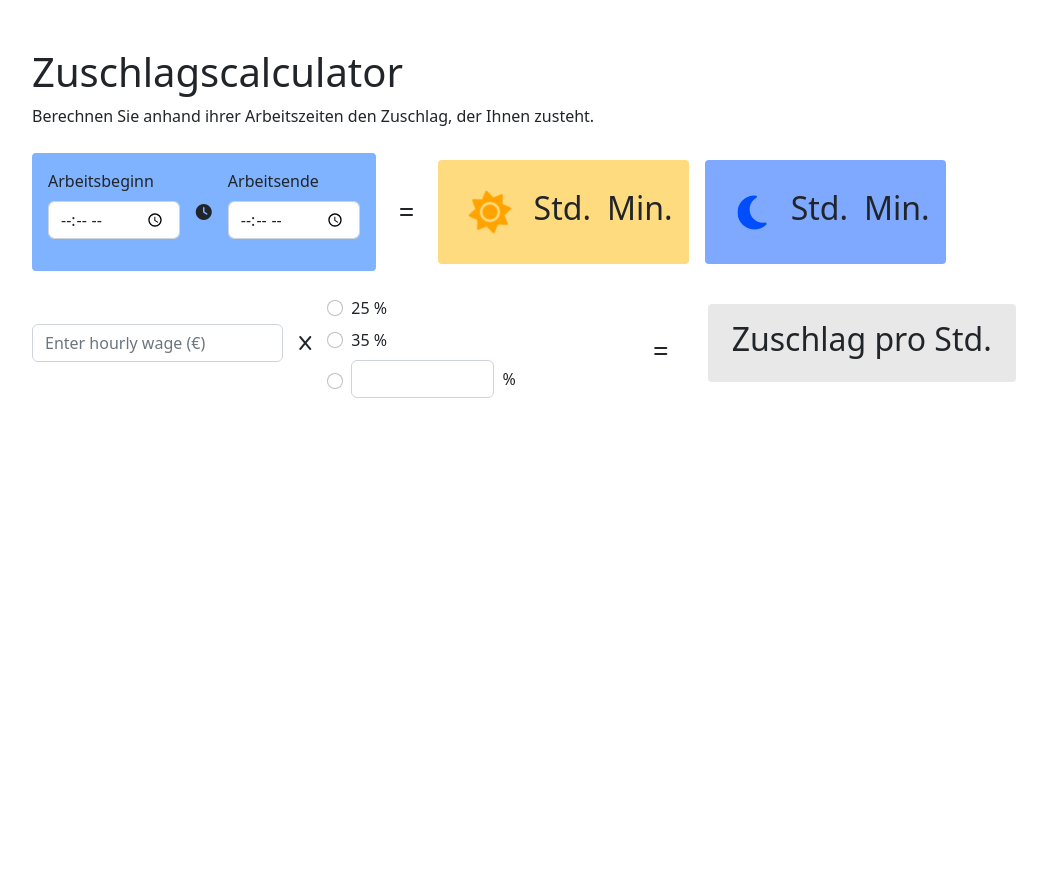
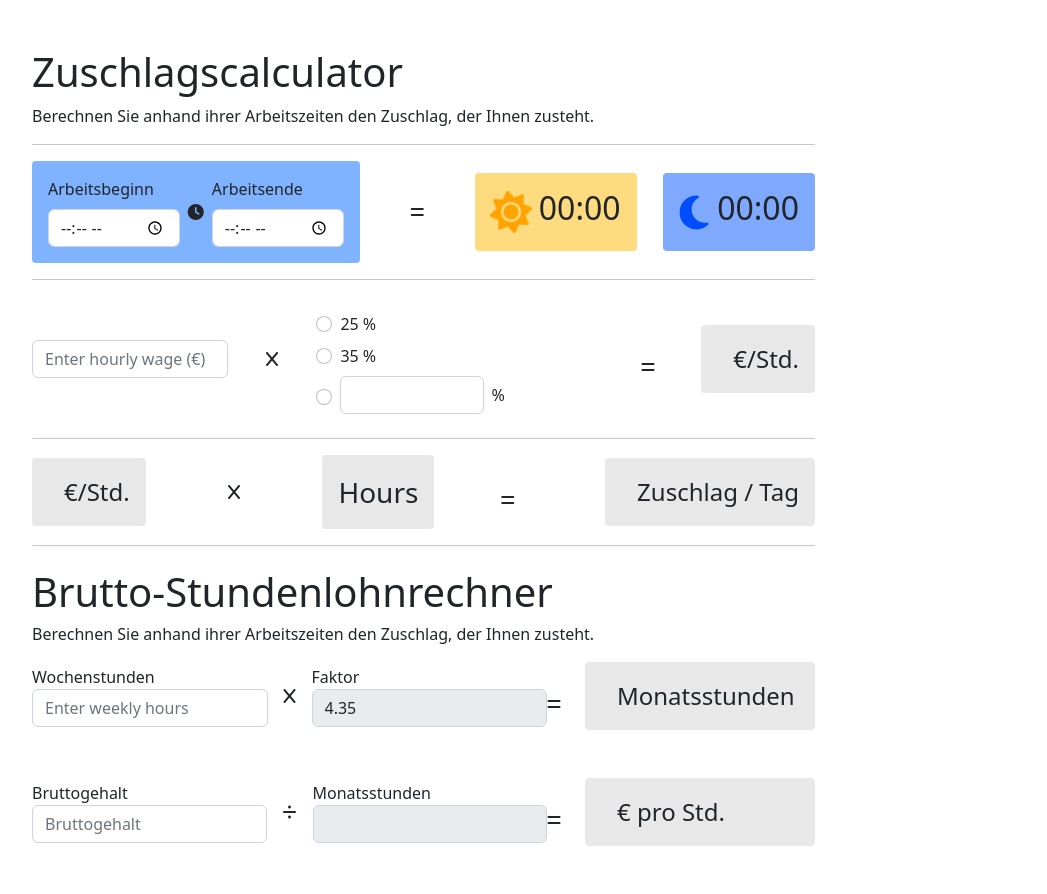
Before and after one commit to EKT2000/calculator, a PHP site: page / in a window 1280 px wide. Shown: the whole page, without its empty margins (86-1133 px from the left). Before the commit the page ends 398 px from the top, so only its background shows below. Run offline with PHP 8.4, Linux system fonts and the light colour scheme; some libraries are stand-ins or nearby versions.

Commit message:
final js version

```diff
--- /dev/null
+++ b/Stundenlohnrechner/Stundenlohnrechner.php
@@ -0,0 +1,48 @@
+<script>
+    <?php include_once "stundenlohnrechner.js"?>
+</script>
+<style>
+    <?php include_once "stundenlohnrechner.css"?>
+</style>
+<div>
+    <div>
+        <span class="fs-1 fw-light">Brutto-Stundenlohnrechner</span>
+        <p class="mb-3">Berechnen Sie anhand ihrer Arbeitszeiten den Zuschlag, der Ihnen zusteht.</p>
+    </div>
+    <div class="d-flex flex-row align-items-center justify-content-between">
+        <div>
+            <label for="weeklyHoursInput">Wochenstunden</label>
+            <input class="form-control" onchange="calculateBruttoStundenLohn()" placeholder="Enter weekly hours" type="text" id="weeklyHoursInput" alt="weekly hours"/>
+        </div>
+        <i class="fa-solid fa-x m-3"></i>
+        <div>
+            <label for="weeklyHourFactor">Faktor</label>
+            <input class="form-control" onchange="" value="4.35" disabled type="text" id="weeklyHourFactor" alt="weekly hour factor"/>
+        </div>
+        <div class="mt-3 me-4">
+            <i class="fa-solid fa-equals"></i>
+        </div>
+        <div style="min-width: 230px" class="d-flex p-3 align-items-center additionalWageResultContainer">
+            <span id="monthlyHours" class="fs-3 me-2"></span>
+            <span class="fs-4 ms-2 ">Monatsstunden</span>
+        </div>
+    </div>
+    <div class="d-flex flex-row align-items-center justify-content-between mt-5">
+        <div>
+            <label for="bruttoWage">Bruttogehalt</label>
+            <input class="form-control" onchange="calculateBruttoStundenLohn()" placeholder="Bruttogehalt" type="text" id="bruttoWage" alt="Bruttogehalt"/>
+        </div>
+        <i class="fa-solid fa-divide m-3"></i>
+        <div>
+            <label for="monthlyHours2">Monatsstunden</label>
+            <input class="form-control" onchange="" disabled type="text" id="monthlyHours2" alt="Bruttogehalt"/>
+        </div>
+        <div class="mt-3 me-4">
+            <i class="fa-solid fa-equals"></i>
+        </div>
+        <div style="min-width: 230px" class="d-flex p-3 align-items-center additionalWageResultContainer">
+            <span id="wagePerHourBrutto" class="fs-3 me-2"></span>
+            <span class="fs-4 ms-2 ">€ pro Std.</span>
+        </div>
+    </div>
+</div>
--- /dev/null
+++ b/Stundenlohnrechner/stundenlohnrechner.css
@@ -0,0 +1,4 @@
+.additionalWageResultContainer {
+    background-color: #e8e8e8;
+    border-radius: 4px;
+}
--- /dev/null
+++ b/Stundenlohnrechner/stundenlohnrechner.js
@@ -0,0 +1,20 @@
+function calculateBruttoStundenLohn() {
+    const weeklyHours = $('#weeklyHoursInput')[0].value;
+    const bruttoWage = $('#bruttoWage')[0].value;
+
+    if (!weeklyHours || weeklyHours === "") {
+        return;
+    }
+    if ((weeklyHours.match('^[0-9,]*$') || weeklyHours.match('^[0-9.]*$'))) {
+        this.monthlyHours = (Number.parseFloat(weeklyHours) * 4.35).toFixed(2);
+        $("#monthlyHours")[0].innerHTML = this.monthlyHours;
+        $("#monthlyHours2")[0].value = this.monthlyHours;
+    }
+
+    if (bruttoWage && bruttoWage !== "" && bruttoWage.match('^[0-9,]*$') || bruttoWage.match('^[0-9.]*$')) {
+        this.bruttoWage = bruttoWage;
+        if (this.monthlyHours) {
+            $('#wagePerHourBrutto')[0].innerHTML = (this.bruttoWage / this.monthlyHours).toFixed(2);
+        }
+    }
+}
--- a/index.php
+++ b/index.php
@@ -16,66 +16,94 @@
 <div class="container p-5">
     <h1 class="fw-lighter">Zuschlagscalculator</h1>
     <p class="mb-3">Berechnen Sie anhand ihrer Arbeitszeiten den Zuschlag, der Ihnen zusteht.</p>
-    <div class="d-inline-block">
-        <div class="d-flex flex-row align-items-center">
-            <div class="d-flex flex-row align-items-center p-3 timeFormContainer">
-                <div class="mb-3 me-3">
+    <div class="w-75">
+        <hr class="rounded">
+        <div class="d-flex flex-row align-items-center justify-content-between">
+            <div class="d-flex flex-row align-items-center timeFormContainer p-3">
+                <div class="">
                     <label for="arbeitsBeginn" class="form-label">Arbeitsbeginn</label>
                     <input onchange="calculateWorkingTimes()" type="time" class="form-control" id="arbeitsBeginn"
                            aria-describedby="emailHelp">
                 </div>
-                <i class="fa-solid fa-clock"></i>
-                <div class="mb-3 ms-3">
+                <i class="fa-solid fa-clock m-2"></i>
+                <div class="">
                     <label for="arbeitsEnde" class="form-label">Arbeitsende</label>
                     <input onchange="calculateWorkingTimes()" type="time" class="form-control" id="arbeitsEnde">
                 </div>
             </div>
-            <div class="ms-4 me-4 h-100">
-                <i class="fa-solid fa-equals"></i>
+            <div class="">
+                <i class="fa-solid fa-equals m-4"></i>
             </div>
-            <div class="d-flex p-3 h-100 align-items-center timeFormResultContainer timeResultDay">
-                <i class="fa-solid fa-sun m-3 fs-1"></i>
-                <span id="dayHoursValue" class="h2"></span><span class="h2 ms-2 me-2">Std.</span>
-                <span id="dayMinutesValue" class="h2"></span><span class="h2 ms-2">Min.</span>
+            <div class="d-flex h-100 align-items-center p-3 timeFormResultContainer timeResultDay">
+                <i class="fa-solid fa-sun fs-1 me-2"></i>
+                <span id="dayHoursValue" class="h2">00</span><span class="h2">:</span>
+                <span id="dayMinutesValue" class="h2">00</span><span class="h2 "></span>
             </div>
-            <div class="d-flex p-3 m-3 h-100 align-items-center timeFormResultContainer timeResultNight">
-                <i class="fa-solid fa-moon m-3 fs-1"></i>
-                <span id="nightHoursValue" class="h2"></span><span class="h2 ms-2 me-2">Std.</span>
-                <span id="nightMinutesValue" class="h2"></span><span class="h2 ms-2">Min.</span>
+            <div class="d-flex h-100 align-items-center p-3 timeFormResultContainer timeResultNight">
+                <i class="fa-solid fa-moon fs-1 me-2"></i>
+                <span id="nightHoursValue" class="h2">00</span><span class="h2 ">:</span>
+                <span id="nightMinutesValue" class="h2">00</span><span class="h2 "></span>
             </div>
         </div>
-        <div class="d-flex flex-row align-items-center">
-            <input class="form-control w-25" placeholder="Enter hourly wage (€)" type="text" id="hourlyZuschlagWage" alt="hourly wage"/>
+        <hr class="rounded">
+        <div class="d-flex flex-row align-items-center justify-content-between">
+            <input class="form-control w-25" onchange="changeZuschlag()" placeholder="Enter hourly wage (€)" type="text"
+                   id="hourlyZuschlagWage" alt="hourly wage"/>
             <i class="fa-solid fa-x m-3"></i>
             <div class="d-flex flex-column">
                 <div class="checkboxes mt-3">
                     <div class="form-check mb-2">
-                        <input class="form-check-input" onchange="changeZuschlag()" type="radio" name="zuschlagSätze" id="zuschlag1" value="25">
+                        <input class="form-check-input" onchange="changeZuschlag()" type="radio" name="zuschlagSätze"
+                               id="zuschlag1" value="25">
                         <label class="form-check-label" for="zuschlag1">
                             25 %
                         </label>
                     </div>
                     <div class="form-check mb-2">
-                        <input class="form-check-input" onchange="changeZuschlag()" type="radio" name="zuschlagSätze" id="zuschlag2" value="35">
+                        <input class="form-check-input" onchange="changeZuschlag()" type="radio" name="zuschlagSätze"
+                               id="zuschlag2" value="35">
                         <label class="form-check-label" for="zuschlag2">
                             35 %
                         </label>
                     </div>
                     <div class="form-check mb-2 d-flex flex-row align-items-center">
-                        <input class="form-check-input" onchange="changeZuschlag()" type="radio" name="zuschlagSätze" id="zuschlag3" value="">
+                        <input class="form-check-input" onchange="changeZuschlag()" type="radio" name="zuschlagSätze"
+                               id="zuschlag3" value="">
                         <div class="d-flex flex-row align-items-center">
-                            <input id="zuschlag3Input" onchange="updateZuschlagInputValue()" type="text" class="w-50 form-control ms-2 me-2"> <span> %</span>
+                            <input id="zuschlag3Input" onchange="changeZuschlag()" type="text"
+                                   class="w-50 form-control ms-2 me-2"> <span> %</span>
                         </div>
                     </div>
                 </div>
             </div>
-            <div class="ms-4 mt-3 me-4 h-100">
+            <div class="mt-3 me-4 h-100">
                 <i class="fa-solid fa-equals"></i>
             </div>
-            <div class="d-flex p-3 m-3 h-100 align-items-center additionalWageResultContainer">
-                <span id="zuschlagProStunde" class="h2"></span><span class="h2 ms-2 me-2">Zuschlag pro Std.</span>
+            <div class="d-flex p-3 h-100 align-items-center additionalWageResultContainer">
+                <span id="zuschlagProStunde" class="fs-3 me-2"></span>
+                <span class="fs-4 ms-2 ">€/Std.</span>
             </div>
         </div>
+        <hr class="rounded">
+        <div class="d-flex align-items-center justify-content-between mt-3">
+            <div class="d-flex p-3 h-100 align-items-center additionalWageResultContainer">
+                <span id="zuschlagProStunde2" class="fs-3 me-2"></span>
+                <span class="fs-4 ms-2 ">€/Std.</span>
+            </div>
+            <i class="fa-solid fa-x m-3"></i>
+            <div class="d-flex p-3 h-100 align-items-center additionalWageResultContainer">
+                <span id="nightHoursFloat" class="fs-3">Hours </span>
+            </div>
+            <div class="mt-3 me-4">
+                <i class="fa-solid fa-equals"></i>
+            </div>
+            <div class="d-flex p-3 align-items-center additionalWageResultContainer">
+                <span id="dailyZuschlag" class="fs-3 me-2"></span>
+                <span class="fs-4 ms-2 ">Zuschlag / Tag</span>
+            </div>
+        </div>
+        <hr class="rounded">
+        <?php include_once "Stundenlohnrechner/Stundenlohnrechner.php" ?>
     </div>
 </div>
 </body>
```
Also changed, not shown: calculator.js (+26 -10 lines).
